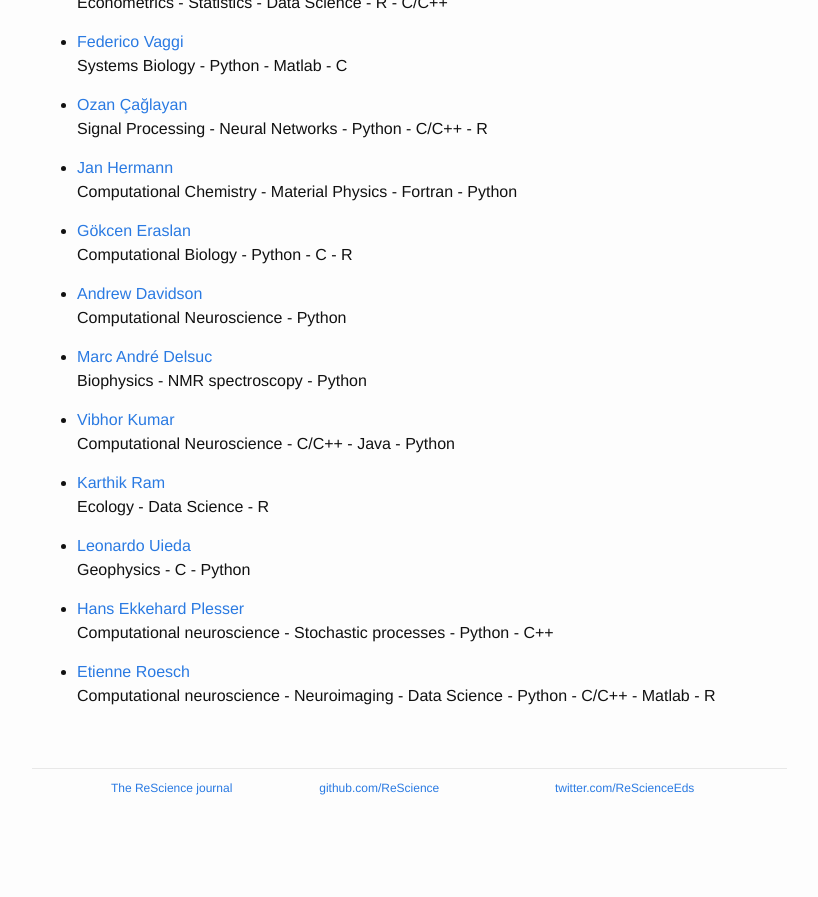
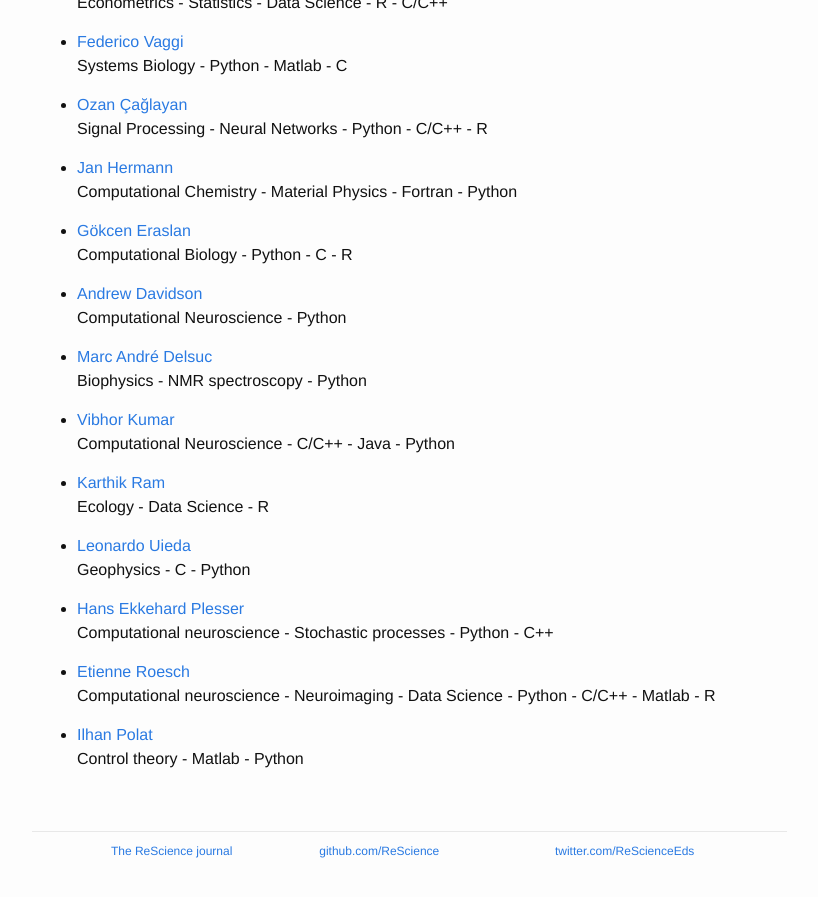
Before and after one commit to ReScience/rescience.github.io, a Jekyll site: the page built from 04-board.md, in a window 1280 px wide and 900 px high, scrolled down 1311 px. Shown: the top 897 px of the window, without its empty margins (223-1041 px from the left). Built offline with Jekyll 4.4.1, drawn with Linux system fonts in a browser that asks for light colours; Markdown is read by kramdown in place of the engine named in the settings; before the commit the page ends 2148 px from its top, so only the background shows below that.

Commit message:
Added Ihlan Pollat

```diff
--- a/04-board.md
+++ b/04-board.md
@@ -91,3 +91,6 @@ accepts submissions in other open source languages.
 
 * [Etienne Roesch](https://github.com/eroesch)
   Computational neuroscience - Neuroimaging - Data Science - Python - C/C++ - Matlab - R
+
+* [Ilhan Polat](https://github.com/ilayn)
+  Control theory - Matlab - Python
```
